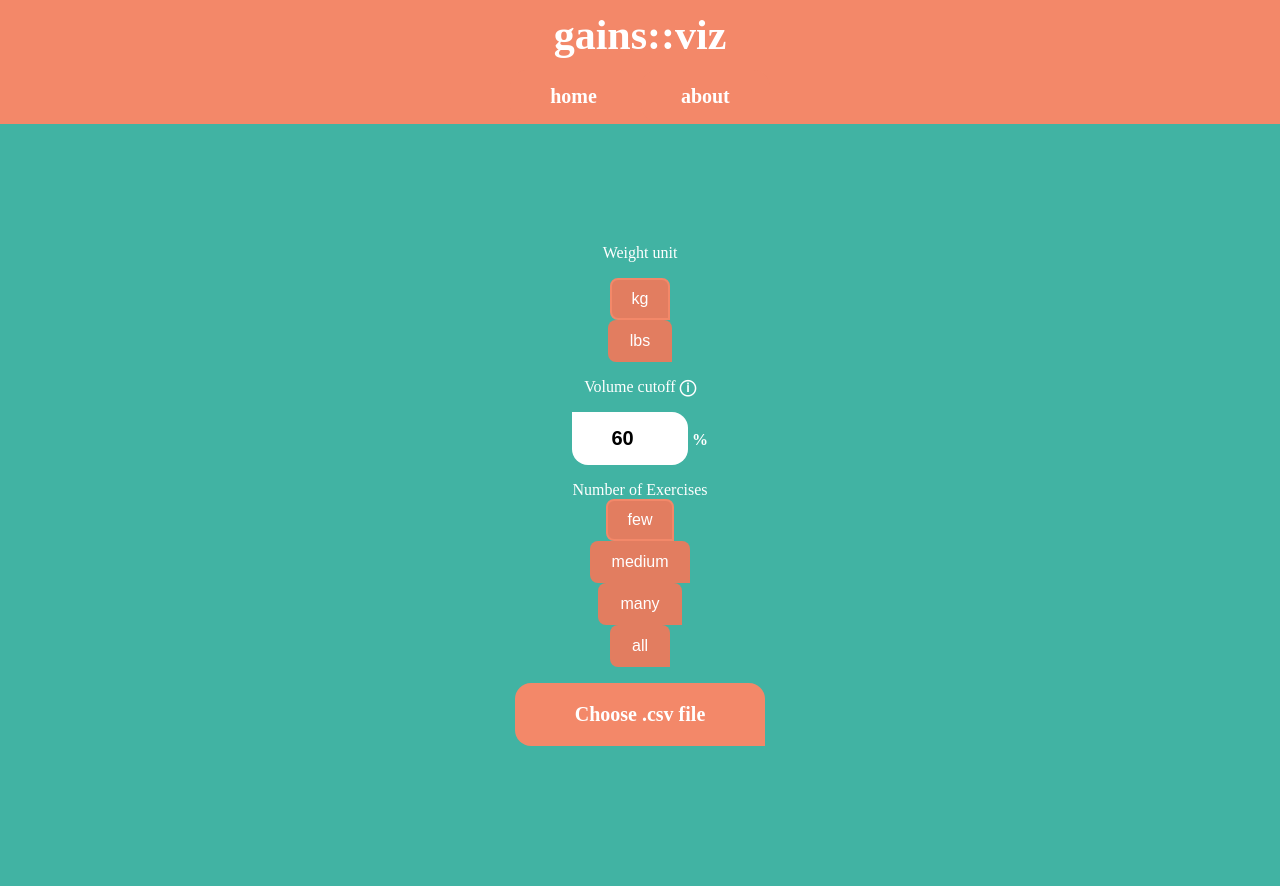
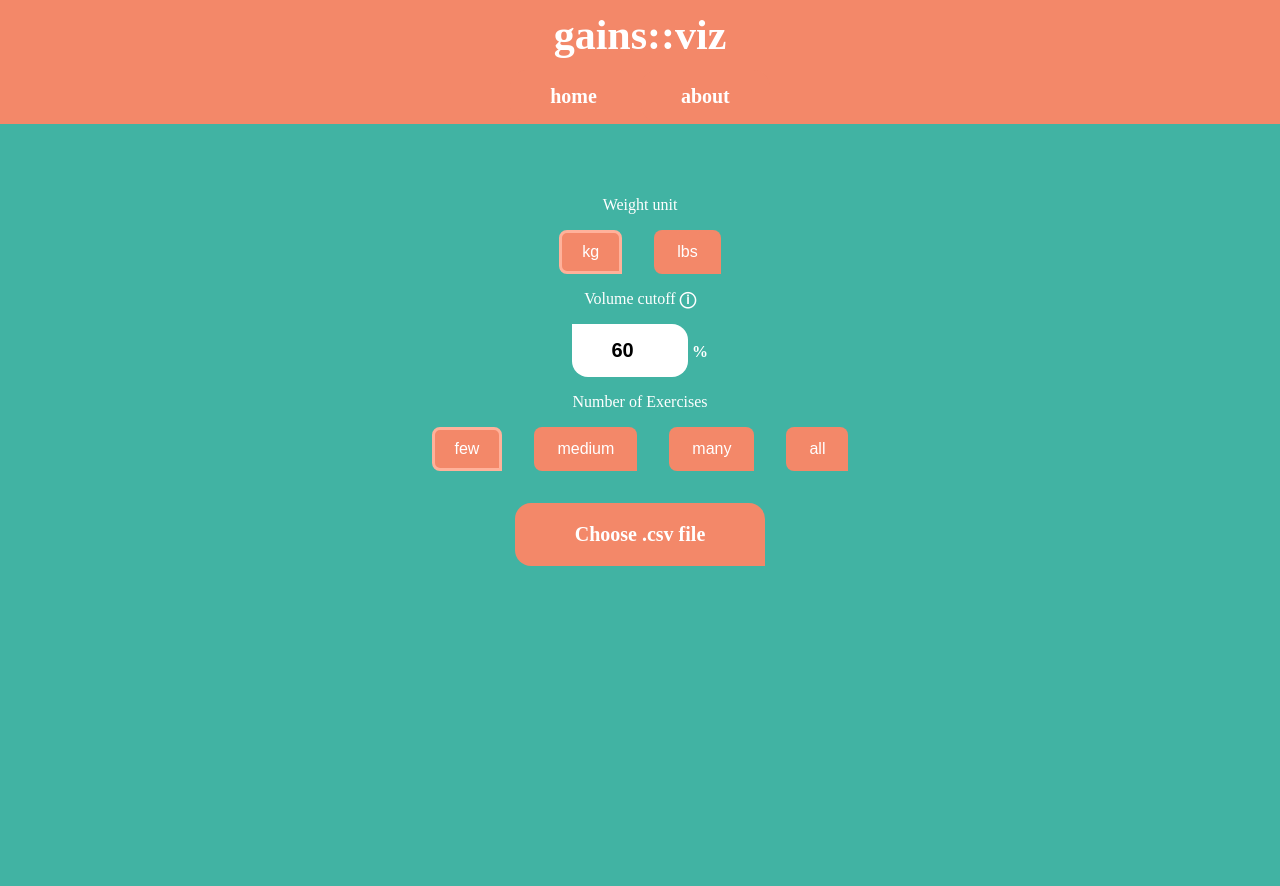
Before and after one commit to alexanfl/gainsviz, a Flask app: page / in a window 1280 px wide. After the commit the page ends 800 px from the top, so only its background shows below. Run offline with Flask 2, Linux system fonts and the light colour scheme.

Commit message:
Update css

```diff
--- a/gainsviz/models.py
+++ b/gainsviz/models.py
@@ -88,7 +88,7 @@ def style_fig(fig):
     fig.background_fill_color = "#EAEAF1"
     fig.grid.grid_line_color = "white"
     fig.grid.grid_line_width = 2
-    # fig.xaxis.ticker.desired_num_ticks = 8
+    fig.xaxis.ticker.desired_num_ticks = 8
     fig.yaxis.ticker.desired_num_ticks = 3
     fig.axis.axis_line_color = "white"
     fig.axis.major_tick_line_color = "white"
--- a/gainsviz/static/style.css
+++ b/gainsviz/static/style.css
@@ -2,6 +2,7 @@
     --primary-color: #e27d60;
     --primary-color-dark: #d2765a;
     --primary-color-light: #f38869;
+    --primary-color-extra-light: #ffb19a;
     --secondary-color: #41b3a3;
     --tertiary-color: #85cdcb;
     --quaternary-color: #c38d9e;
@@ -17,7 +18,11 @@ body {
 }
 
 .pushdown {
-  margin: 5em 0;
+  margin: 2em 0;
+}
+
+.pushaway {
+  margin: 0 1em;
 }
 
 .content {
@@ -67,6 +72,11 @@ body {
 }
 
 .container {
+  padding: 1em;
+}
+
+.inline-container {
+  display: inline-flex;
   padding: 1em;
 }
 
@@ -215,11 +225,11 @@ body {
 
 .radio-toolbar label {
     display: inline-block;
-    background-color: var(--primary-color);
+    background-color: var(--primary-color-light);
     padding: 10px 20px;
     font-family: sans-serif, Arial;
     font-size: 16px;
-    border: 2px solid transparent;
+    border: 3px solid transparent;
     border-radius: 8px 8px 0;
 }
 
```
Also changed, not shown: other parts of gainsviz/static/style.css (+12 -2 lines).
